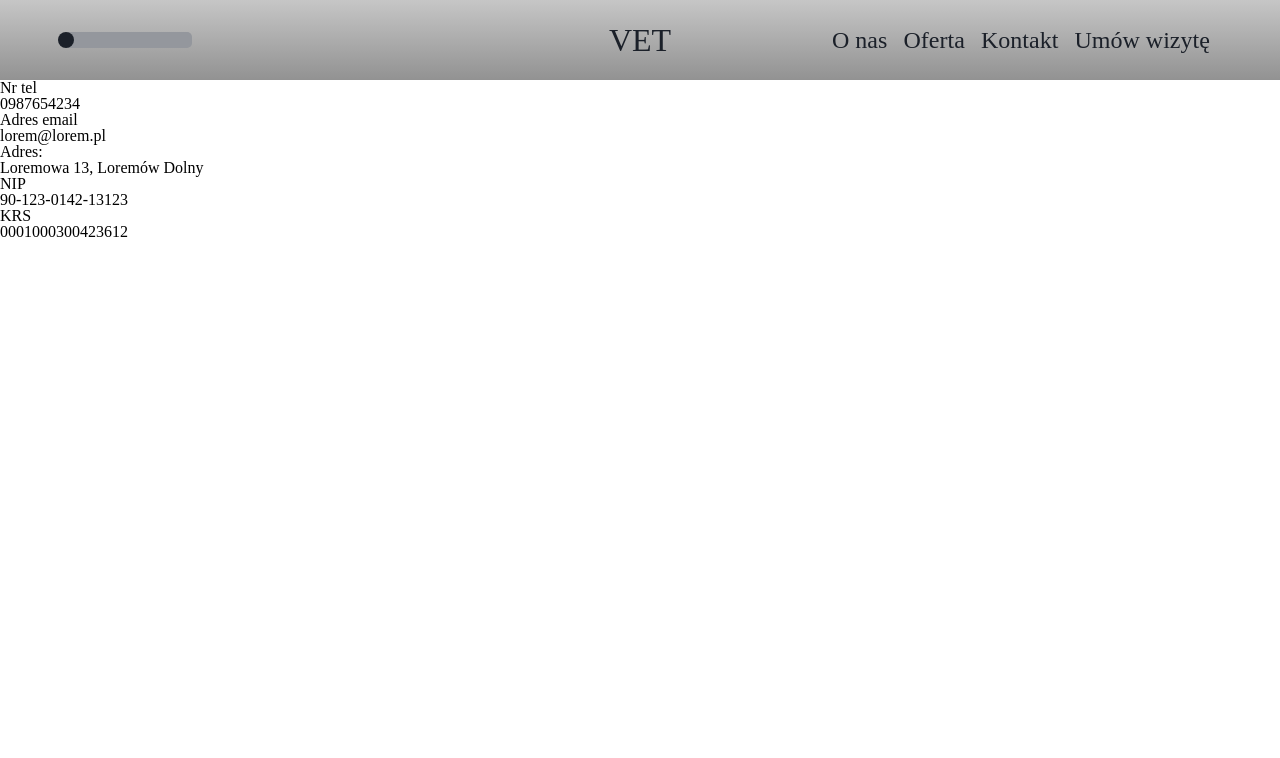
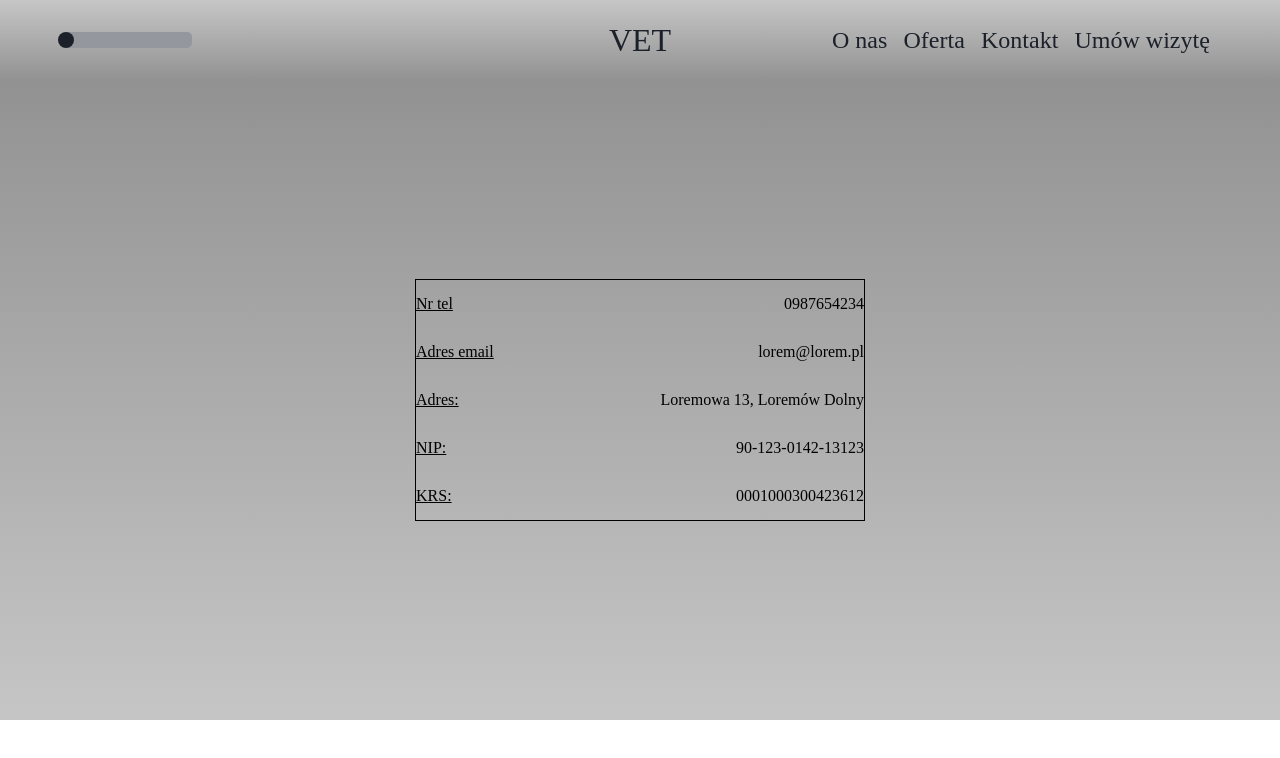
Before and after one commit to Kadavi95/ProjectMiniWeb, a React (Create React App) app: page /contactUs in a window 1280 px wide. Shown: the top 758 px of the page. Built offline with nearby package versions, Linux system fonts and the light colour scheme.

Commit message:
contactUsDone

```diff
--- a/src/Components/pages/contactUs.js
+++ b/src/Components/pages/contactUs.js
@@ -1,4 +1,5 @@
 import React from "react";
+import '../../sass/contactUs.scss';
 
 const date = [
   {
@@ -14,20 +15,20 @@ const date = [
     content: "Loremowa 13, Loremów Dolny",
   },
   {
-    type: "NIP",
+    type: "NIP:",
     content: "90-123-0142-13123",
   },
   {
-    type: "KRS",
+    type: "KRS:",
     content: "0001000300423612",
   },
 ];
-const classNames = ["contactus_container", "mainContainer", 'singleDateContainer'];
+const classNames = ["contactus_container", "mainContainer", 'singleDateContainer', 'firstDate', 'secondDate'];
 const contactUs = () => {
   const singleDataContainer = date.map(({ type, content }) => (
     <div key={type} className={classNames[2]}>
-      <p>{type}</p>
-      <p>{content}</p>
+      <p className={classNames[3]}>{type}</p>
+      <p className={classNames[4]}>{content}</p>
     </div>
   ));
   return (
--- /dev/null
+++ b/src/sass/contactUs.scss
@@ -0,0 +1,30 @@
+@import "./variables";
+
+.contactus_container {
+  width: 100%;
+  height: 80vh;
+  background-image: $invertedPrimaryColor;
+  display: flex;
+  flex-direction: column;
+  justify-content: center;
+  align-items: center;
+  .mainContainer{
+    height: 30vh;
+    width: 35%;
+    border: 1px solid black;
+    @media screen and (max-width: 1000px) {
+        width: 85%;
+    }
+    .singleDateContainer{
+        display: flex;
+        flex-direction: row;
+        justify-content: space-between;
+        height: 6vh;
+        width: 100%;
+        line-height: 6vh;
+        .firstDate{
+            text-decoration: underline;
+        }
+    }
+  }
+}
```
